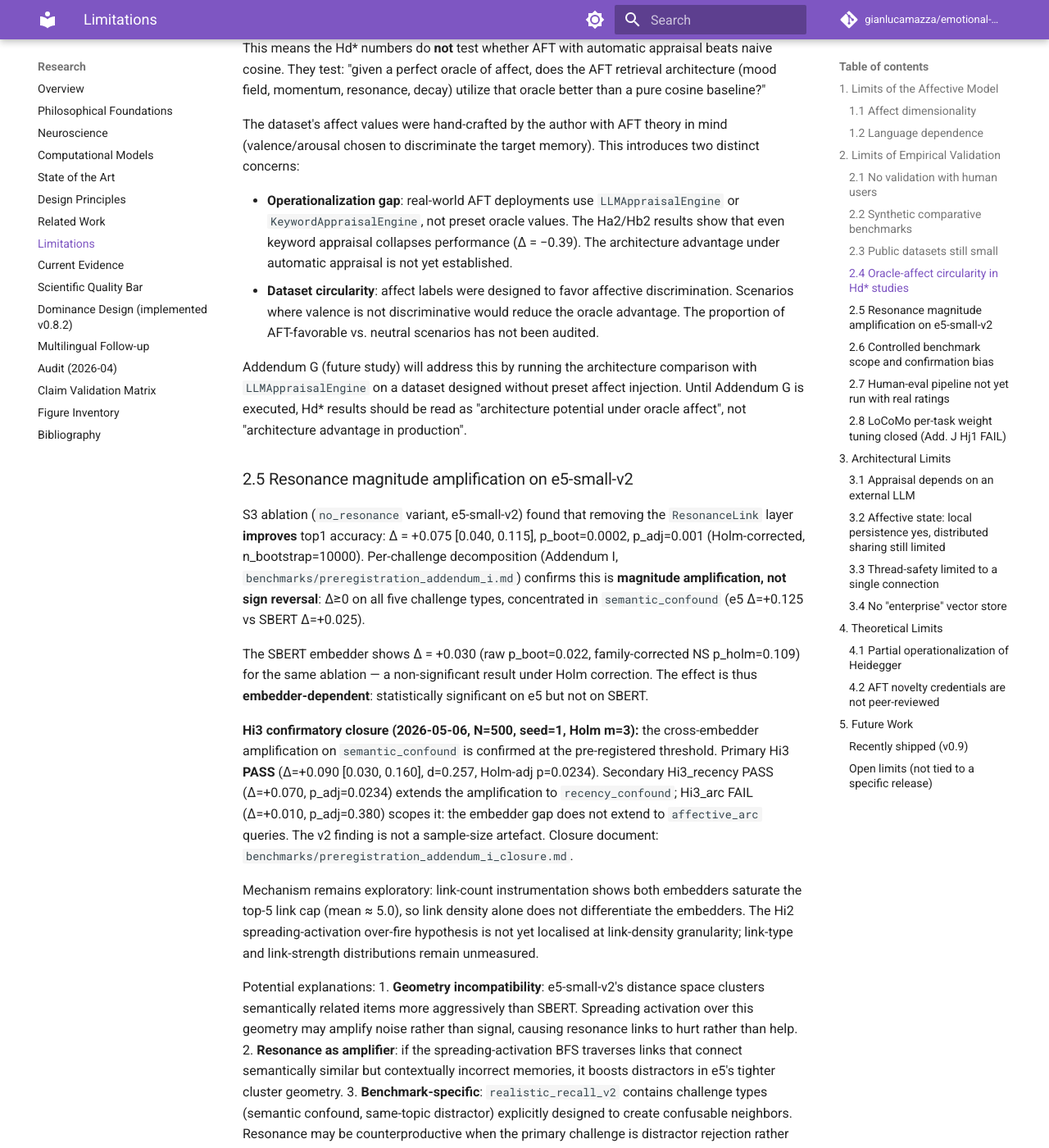
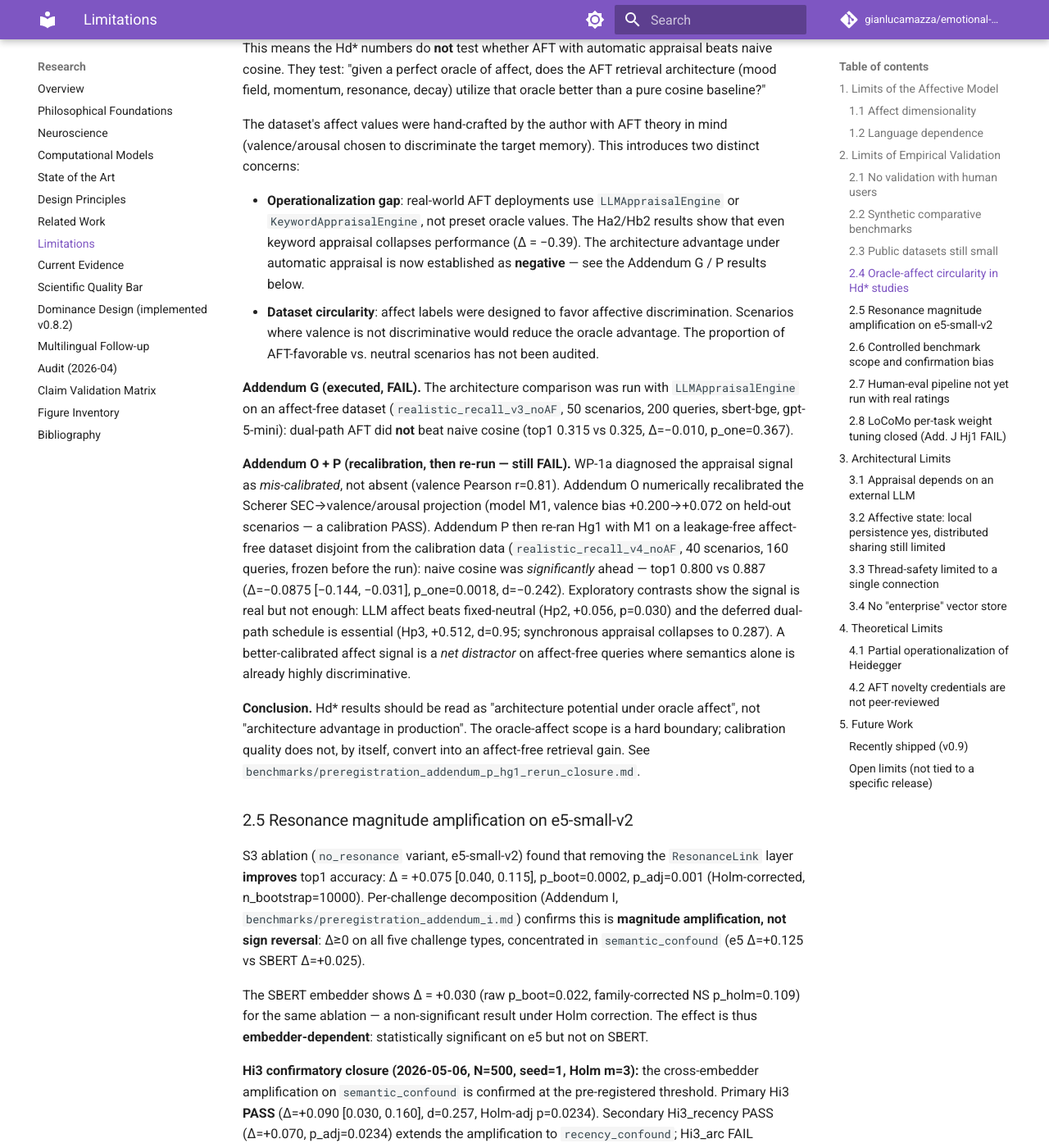
Before and after one commit to gianlucamazza/emotional-memory, an MkDocs documentation site: the page built from docs/research/08_limitations.md, in a window 1280 px wide and 1400 px high, scrolled down 2947 px. Shown: the whole window at 82% size. Built offline with MkDocs 1.6.1 and Material for MkDocs 9.7.7, drawn with Linux system fonts in a browser that asks for light colours; comment, search, counter and statistics services are not loaded.

Commit message:
docs: propagate Addendum P (Hg1 re-run FAIL) to limitations + roadmap
The Addendum P closure (ffb5181) updated the claim matrix and current-evidence
page; this propagates the result to the two docs that still described the
appraisal study as pending.

- 08_limitations.md §2.4: replace the stale "Addendum G (future study) will
  address this / Until Addendum G is executed" paragraph and the "architecture
  advantage under automatic appraisal is not yet established" sentence with the
  actual outcomes — Addendum G FAIL, Addendum O calibration PASS, Addendum P
  leakage-free re-run FAIL (dual-path 0.800 vs naive_cosine 0.887, p=0.0018,
  d=-0.242; Hp2/Hp3 isolate that the signal is real but a net distractor on
  affect-free queries). Oracle-affect scope stated as a hard boundary.
- 09_current_evidence.md: theory_faithful_operationalization no longer lists
  "Addendum G pending"; the dual-path advantage is recorded as falsified.
- ROADMAP.md: add a closed v0.11.x research section documenting Addenda N
  (prompt, FAIL/reverted), O (mapping M1, calibration PASS), and P (Hg1 re-run,
  FAIL); next angle noted as affect-aware routing.

make check green.

Co-Authored-By: Claude Opus 4.8 (1M context) <noreply@anthropic.com>

```diff
--- a/docs/research/08_limitations.md
+++ b/docs/research/08_limitations.md
@@ -134,16 +134,35 @@ distinct concerns:
 - **Operationalization gap**: real-world AFT deployments use `LLMAppraisalEngine`
   or `KeywordAppraisalEngine`, not preset oracle values. The Ha2/Hb2 results show
   that even keyword appraisal collapses performance (Δ = −0.39). The architecture
-  advantage under automatic appraisal is not yet established.
+  advantage under automatic appraisal is now established as **negative** — see the
+  Addendum G / P results below.
 - **Dataset circularity**: affect labels were designed to favor affective
   discrimination. Scenarios where valence is not discriminative would reduce the
   oracle advantage. The proportion of AFT-favorable vs. neutral scenarios has not
   been audited.
 
-Addendum G (future study) will address this by running the architecture comparison
-with `LLMAppraisalEngine` on a dataset designed without preset affect injection.
-Until Addendum G is executed, Hd* results should be read as "architecture potential
-under oracle affect", not "architecture advantage in production".
+**Addendum G (executed, FAIL).** The architecture comparison was run with
+`LLMAppraisalEngine` on an affect-free dataset (`realistic_recall_v3_noAF`, 50
+scenarios, 200 queries, sbert-bge, gpt-5-mini): dual-path AFT did **not** beat naive
+cosine (top1 0.315 vs 0.325, Δ=−0.010, p_one=0.367).
+
+**Addendum O + P (recalibration, then re-run — still FAIL).** WP-1a diagnosed the
+appraisal signal as *mis-calibrated*, not absent (valence Pearson r=0.81). Addendum O
+numerically recalibrated the Scherer SEC→valence/arousal projection (model M1, valence
+bias +0.200→+0.072 on held-out scenarios — a calibration PASS). Addendum P then re-ran
+Hg1 with M1 on a leakage-free affect-free dataset disjoint from the calibration data
+(`realistic_recall_v4_noAF`, 40 scenarios, 160 queries, frozen before the run): naive
+cosine was *significantly* ahead — top1 0.800 vs 0.887 (Δ=−0.0875 [−0.144, −0.031],
+p_one=0.0018, d=−0.242). Exploratory contrasts show the signal is real but not enough:
+LLM affect beats fixed-neutral (Hp2, +0.056, p=0.030) and the deferred dual-path
+schedule is essential (Hp3, +0.512, d=0.95; synchronous appraisal collapses to 0.287).
+A better-calibrated affect signal is a *net distractor* on affect-free queries where
+semantics alone is already highly discriminative.
+
+**Conclusion.** Hd* results should be read as "architecture potential under oracle
+affect", not "architecture advantage in production". The oracle-affect scope is a hard
+boundary; calibration quality does not, by itself, convert into an affect-free retrieval
+gain. See `benchmarks/preregistration_addendum_p_hg1_rerun_closure.md`.
 
 ### 2.5 Resonance magnitude amplification on e5-small-v2
 
```
Also changed, not shown: ROADMAP.md (+25 -0 lines).
